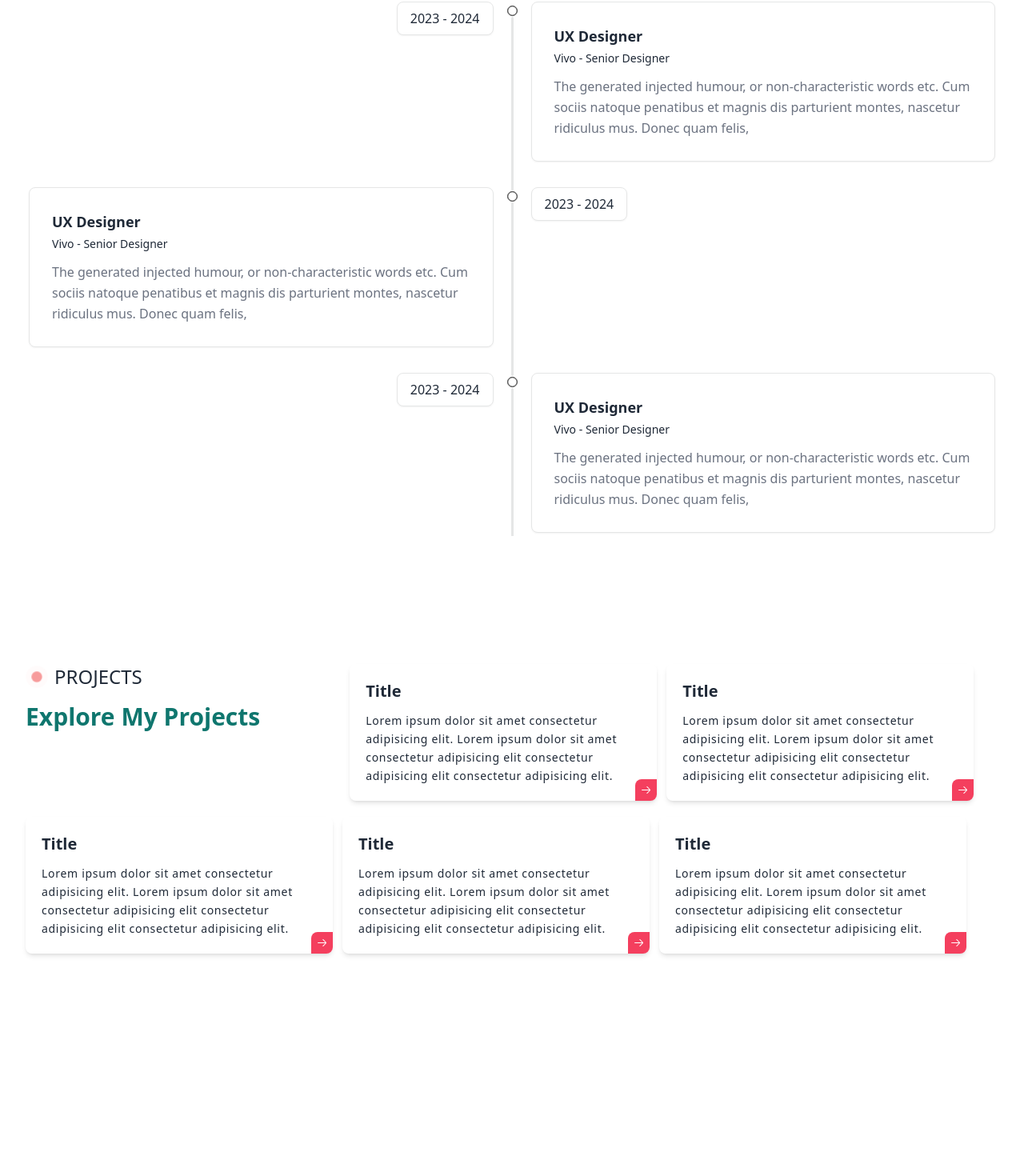
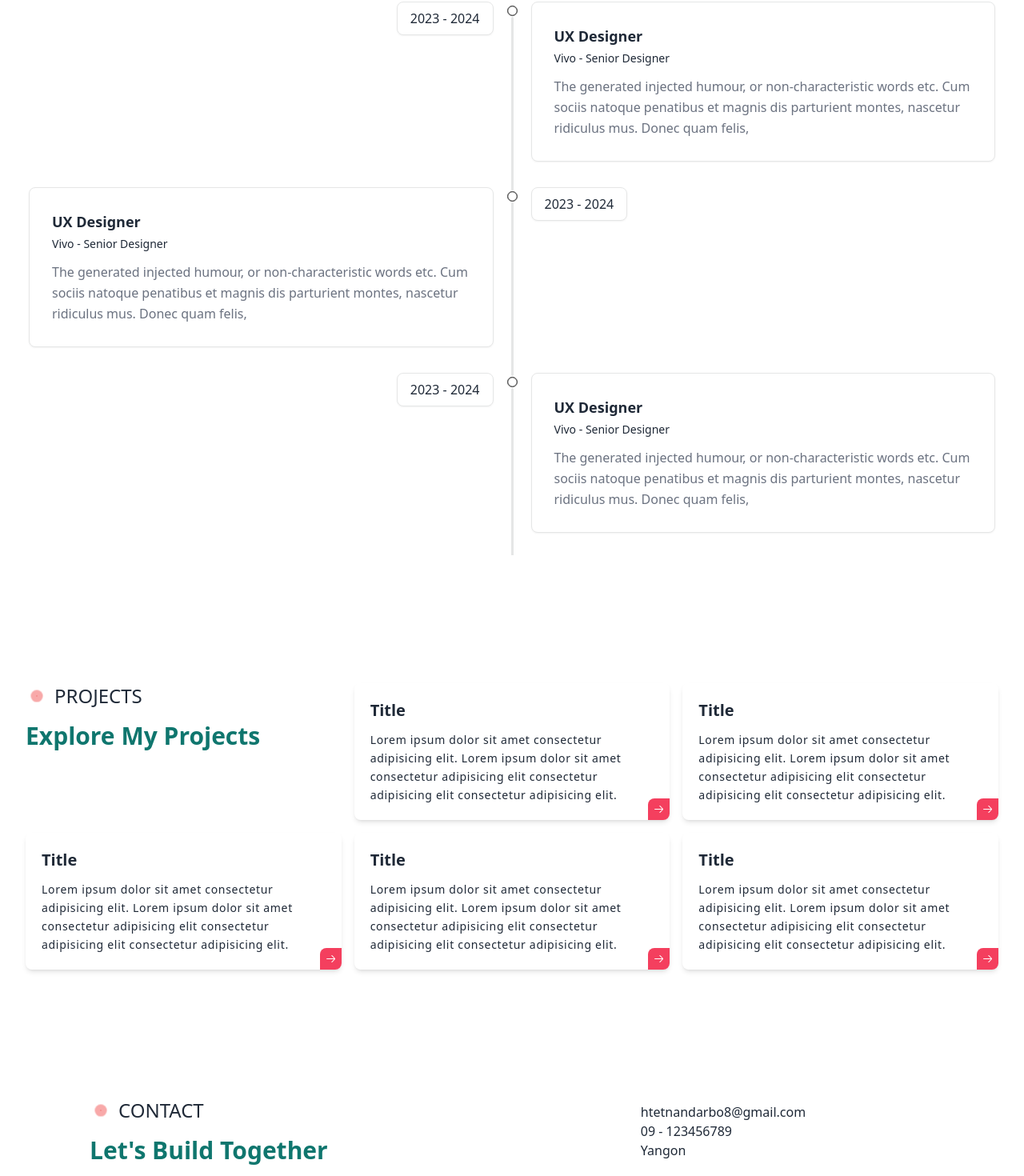
Before and after one commit to YeMyintSoeKMD/hit-myanmar, a Vue app: page /studentportfolio in a window 1280 px wide. Shown: the part 1313-2783 px from the top of the page at 80% size. Before the commit the page ends 2605 px from the top, so only its background shows below. Built offline with nearby package versions, Linux system fonts and the light colour scheme.

Commit message:
student portfolio

```diff
--- a/src/views/StudentPortfolio.vue
+++ b/src/views/StudentPortfolio.vue
@@ -10,7 +10,7 @@
         </div>
       </div>
 
-      <div class="text-center w-1/2">
+      <div class="text-center lg:w-1/2">
         <div class="text-2xl font-semibold mb-4">
           <h1 class="text-orange-500 mb-1">Hello, I'am Htet Nandar Bo</h1>
           <h2>Fullstack Developer</h2>
@@ -30,16 +30,20 @@
     </div>
 
     <!-- About Me -->
-    <div class="grid grid-cols-2 py-20 px-20">
+    <div class="grid md:grid-cols-2 py-20 lg:px-20">
+      <div class="md:block flex items-center justify-center">
         <div>
-        <div class="flex items-center">
+          <div class="flex md:justify-start justify-center items-center">
             <div class="ping me-2"></div>
             <h1 class="text-2xl font-medium uppercase">About Me</h1>
           </div>
           <h2 class="text-3xl font-bold mt-4 text-teal-700">Let's Work Together</h2>
         </div>
-      <div class="place-self-center">
-        <p class="leading-relaxed text-sm font-normal text-gray-600">
+      </div>
+      <div class="place-self-center md:mt-0 mt-9">
+        <p
+          class="leading-relaxed text-sm font-normal text-gray-600 md:text-start text-center"
+        >
           Lorem ipsum dolor sit, amet consectetur adipisicing elit. Illo maxime voluptates
           nostrum nam eaque velit veritatis iste autem libero. Et minima accusamus quae
           eveniet architecto accusantium quaerat obcaecati nulla odio. Lorem ipsum dolor
@@ -52,7 +56,8 @@
     </div>
 
     <!-- Skills -->
-    <div class="grid grid-cols-2 py-20 px-20">
+    <div class="grid md:grid-cols-2 py-20 lg:px-20">
+      <div class="md:block flex items-center justify-center">
         <div>
           <div class="flex items-center">
             <div class="ping me-2"></div>
@@ -60,8 +65,9 @@
           </div>
           <h2 class="text-3xl font-bold mt-4 text-teal-700">Key Expertise</h2>
         </div>
+      </div>
 
-      <div class="flex flex-wrap items-center">
+      <div class="flex flex-wrap items-center md:mt-0 mt-9">
         <span
           class="bg-blue-100 text-blue-700 text-xs font-medium me-2 px-2.5 py-0.5 rounded-sm my-1"
           >HTML</span
@@ -144,53 +150,23 @@
       </div>
 
       <ul class="timeline timeline-snap-icon timeline-vertical mt-20">
-        <li>
+        <li v-for="(item, index) in timelineItems" :key="index">
+          <hr v-if="index !== 0" style="width: 3px" />
           <div
+            v-if="index % 2 === 0"
             class="timeline-start timeline-box rounded-lg me-4 mb-7"
             style="place-self: start end"
           >
-            2023 - 2024
-          </div>
-          <div class="timeline-middle">
-            <svg
-              xmlns="http://www.w3.org/2000/svg"
-              width="15"
-              height="15"
-              viewBox="0 0 512 512"
-              id="circle"
-            >
-              <path
-                d="M256 48C141.1 48 48 141.1 48 256s93.1 208 208 208 208-93.1 208-208S370.9 48 256 48zm0 398.7c-105.1 0-190.7-85.5-190.7-190.7 0-105.1 85.5-190.7 190.7-190.7 105.1 0 190.7 85.5 190.7 190.7 0 105.1-85.6 190.7-190.7 190.7z"
-                stroke="black"
-                stroke-width="20"
-                fill="none"
-              ></path>
-            </svg>
+            {{ item.date }}
           </div>
           <div
-            class="timeline-end timeline-box rounded-lg ms-4 p-7 mb-7 cursor-default hover:border-white hover:shadow-lg transition duration-400 hover:-translate-y-1"
-          >
-            <h1 class="font-semibold text-lg">UX Designer</h1>
-            <h2 class="text-sm mt-1">Vivo - Senior Designer</h2>
-            <p class="mt-3 leading-relaxed text-gray-500">
-              The generated injected humour, or non-characteristic words etc. Cum sociis
-              natoque penatibus et magnis dis parturient montes, nascetur ridiculus mus.
-              Donec quam felis,
-            </p>
-          </div>
-          <hr style="width: 3px" />
-        </li>
-        <li>
-          <hr style="width: 3px" />
-          <div
+            v-else
             class="timeline-start timeline-box rounded-lg me-4 p-7 mb-7 cursor-default hover:border-white hover:shadow-lg transition duration-400 hover:-translate-y-1"
           >
-            <h1 class="font-semibold text-lg">UX Designer</h1>
-            <h2 class="text-sm mt-1">Vivo - Senior Designer</h2>
+            <h1 class="font-semibold text-lg">{{ item.title }}</h1>
+            <h2 class="text-sm mt-1">{{ item.position }}</h2>
             <p class="mt-3 leading-relaxed text-gray-500">
-              The generated injected humour, or non-characteristic words etc. Cum sociis
-              natoque penatibus et magnis dis parturient montes, nascetur ridiculus mus.
-              Donec quam felis,
+              {{ item.description }}
             </p>
           </div>
           <div class="timeline-middle">
@@ -210,48 +186,21 @@
             </svg>
           </div>
           <div
+            v-if="index % 2 === 0"
+            class="timeline-end timeline-box rounded-lg ms-4 p-7 mb-7 cursor-default hover:border-white hover:shadow-lg transition duration-400 hover:-translate-y-1"
+          >
+            <h1 class="font-semibold text-lg">{{ item.title }}</h1>
+            <h2 class="text-sm mt-1">{{ item.position }}</h2>
+            <p class="mt-3 leading-relaxed text-gray-500">
+              {{ item.description }}
+            </p>
+          </div>
+          <div
+            v-else
             class="timeline-end timeline-box rounded-lg ms-4 mb-7"
             style="place-self: start start"
           >
-            2023 - 2024
-          </div>
-
-          <hr style="width: 3px" />
-        </li>
-        <li>
-          <hr style="width: 3px" />
-          <div
-            class="timeline-start timeline-box rounded-lg me-4"
-            style="place-self: start end"
-          >
-            2023 - 2024
-          </div>
-          <div class="timeline-middle">
-            <svg
-              xmlns="http://www.w3.org/2000/svg"
-              width="15"
-              height="15"
-              viewBox="0 0 512 512"
-              id="circle"
-            >
-              <path
-                d="M256 48C141.1 48 48 141.1 48 256s93.1 208 208 208 208-93.1 208-208S370.9 48 256 48zm0 398.7c-105.1 0-190.7-85.5-190.7-190.7 0-105.1 85.5-190.7 190.7-190.7 105.1 0 190.7 85.5 190.7 190.7 0 105.1-85.6 190.7-190.7 190.7z"
-                stroke="black"
-                stroke-width="20"
-                fill="none"
-              ></path>
-            </svg>
-          </div>
-          <div
-            class="timeline-end timeline-box rounded-lg ms-4 p-7 cursor-default hover:border-white hover:shadow-lg transition duration-400 hover:-translate-y-1"
-          >
-            <h1 class="font-semibold text-lg">UX Designer</h1>
-            <h2 class="text-sm mt-1">Vivo - Senior Designer</h2>
-            <p class="mt-3 leading-relaxed text-gray-500">
-              The generated injected humour, or non-characteristic words etc. Cum sociis
-              natoque penatibus et magnis dis parturient montes, nascetur ridiculus mus.
-              Donec quam felis,
-            </p>
+            {{ item.date }}
           </div>
           <hr style="width: 3px" />
         </li>
@@ -260,18 +209,19 @@
 
     <!-- Projects -->
     <div class="py-20">
-      <div class="float-left pe-28">
-        <div class="flex items-center">
+      <div class="grid lg:grid-cols-3 md:grid-cols-2 gap-4">
+        <div class="md:mb-0 mb-9 md:block flex items-center justify-center">
+          <div>
+            <div class="flex items-center md:justify-start justify-center">
               <div class="ping me-2"></div>
               <h1 class="text-2xl font-medium uppercase">Projects</h1>
             </div>
             <h2 class="text-3xl font-bold mt-4 text-teal-700">Explore My Projects</h2>
           </div>
+        </div>
 
-      <!-- <div class="col-span-2"> -->
-      <!-- <div class="flex flex-wrap items-center gap-4"> -->
         <div
-        class="card rounded-lg cursor-pointer w-96 shadow-md p-5 me-3 mb-5 relative float-left hover:shadow-lg transition duration-400 hover:-translate-y-1"
+          class="card rounded-lg cursor-pointer shadow-md p-5 relative hover:shadow-lg transition duration-400 hover:-translate-y-1"
         >
           <h3 class="font-bold text-xl">Title</h3>
           <p class="leading-relaxed tracking-wider text-sm mt-3">
@@ -300,7 +250,7 @@
         </div>
 
         <div
-        class="card rounded-lg cursor-pointer w-96 shadow-md p-5 me-3 mb-5 relative float-left hover:border-white hover:shadow-lg transition duration-400 hover:-translate-y-1"
+          class="card rounded-lg cursor-pointer shadow-md p-5 relative hover:border-white hover:shadow-lg transition duration-400 hover:-translate-y-1"
         >
           <h3 class="font-bold text-xl">Title</h3>
           <p class="leading-relaxed tracking-wider text-sm mt-3">
@@ -329,7 +279,7 @@
         </div>
 
         <div
-        class="card rounded-lg cursor-pointer w-96 shadow-md p-5 me-3 mb-5 relative float-left hover:border-white hover:shadow-lg transition duration-400 hover:-translate-y-1"
+          class="card rounded-lg cursor-pointer shadow-md p-5 relative hover:border-white hover:shadow-lg transition duration-400 hover:-translate-y-1"
         >
           <h3 class="font-bold text-xl">Title</h3>
           <p class="leading-relaxed tracking-wider text-sm mt-3">
@@ -358,7 +308,7 @@
         </div>
 
         <div
-        class="card rounded-lg cursor-pointer w-96 shadow-md p-5 me-3 mb-5 relative float-left hover:border-white hover:shadow-lg transition duration-400 hover:-translate-y-1"
+          class="card rounded-lg cursor-pointer shadow-md p-5 relative hover:border-white hover:shadow-lg transition duration-400 hover:-translate-y-1"
         >
           <h3 class="font-bold text-xl">Title</h3>
           <p class="leading-relaxed tracking-wider text-sm mt-3">
@@ -387,7 +337,7 @@
         </div>
 
         <div
-        class="card rounded-lg cursor-pointer w-96 shadow-md p-5 me-3 mb-5 relative hover:border-white hover:shadow-lg transition duration-400 hover:-translate-y-1"
+          class="card rounded-lg cursor-pointer shadow-md p-5 relative hover:border-white hover:shadow-lg transition duration-400 hover:-translate-y-1"
         >
           <h3 class="font-bold text-xl">Title</h3>
           <p class="leading-relaxed tracking-wider text-sm mt-3">
@@ -414,14 +364,70 @@
             </svg>
           </div>
         </div>
+      </div>
+    </div>
 
-      <!-- </div> -->
-      <!-- </div> -->
+    <!-- Contact -->
+    <div class="grid grid-cols-2 py-20 px-20">
+      <div>
+        <div class="flex items-center">
+          <div class="ping me-2"></div>
+          <h1 class="text-2xl font-medium uppercase">Contact</h1>
         </div>
+        <h2 class="text-3xl font-bold mt-4 text-teal-700">Let's Build Together</h2>
+      </div>
+      <div class="place-self-center">
+        <div>
+          <div>
+            <h2>htetnandarbo8@gmail.com</h2>
+          </div>
+          <div>
+            <h2>09 - 123456789</h2>
+          </div>
+          <div>
+            <h2>Yangon</h2>
+          </div>
+        </div>
+
+        <div></div>
+      </div>
+    </div>
+  </div>
+
+  <!-- Footer -->
+  <div class="text-center px-0 mx-0 pt-4 pb-3 bg-teal-700 text-white tracking-wide">
+    &copy; copyright 2022 , Made by
+    <a href="hitmyanmar.com" class="font-bold">hitmyanmar.com</a>
   </div>
 </template>
 
-<script setup></script>
+<script setup>
+import { ref } from "vue";
+
+const timelineItems = ref([
+  {
+    date: "2023 - 2024",
+    title: "UX Designer",
+    position: "Vivo - Senior Designer",
+    description:
+      "The generated injected humour, or non-characteristic words etc. Cum sociis natoque penatibus et magnis dis parturient montes, nascetur ridiculus mus. Donec quam felis,",
+  },
+  {
+    date: "2023 - 2024",
+    title: "UX Designer",
+    position: "Vivo - Senior Designer",
+    description:
+      "The generated injected humour, or non-characteristic words etc. Cum sociis natoque penatibus et magnis dis parturient montes, nascetur ridiculus mus. Donec quam felis,",
+  },
+  {
+    date: "2023 - 2024",
+    title: "UX Designer",
+    position: "Vivo - Senior Designer",
+    description:
+      "The generated injected humour, or non-characteristic words etc. Cum sociis natoque penatibus et magnis dis parturient montes, nascetur ridiculus mus. Donec quam felis,",
+  },
+]);
+</script>
 
 <style>
 .ping {
```
Lines whose indentation alone changed are shown as unchanged.
